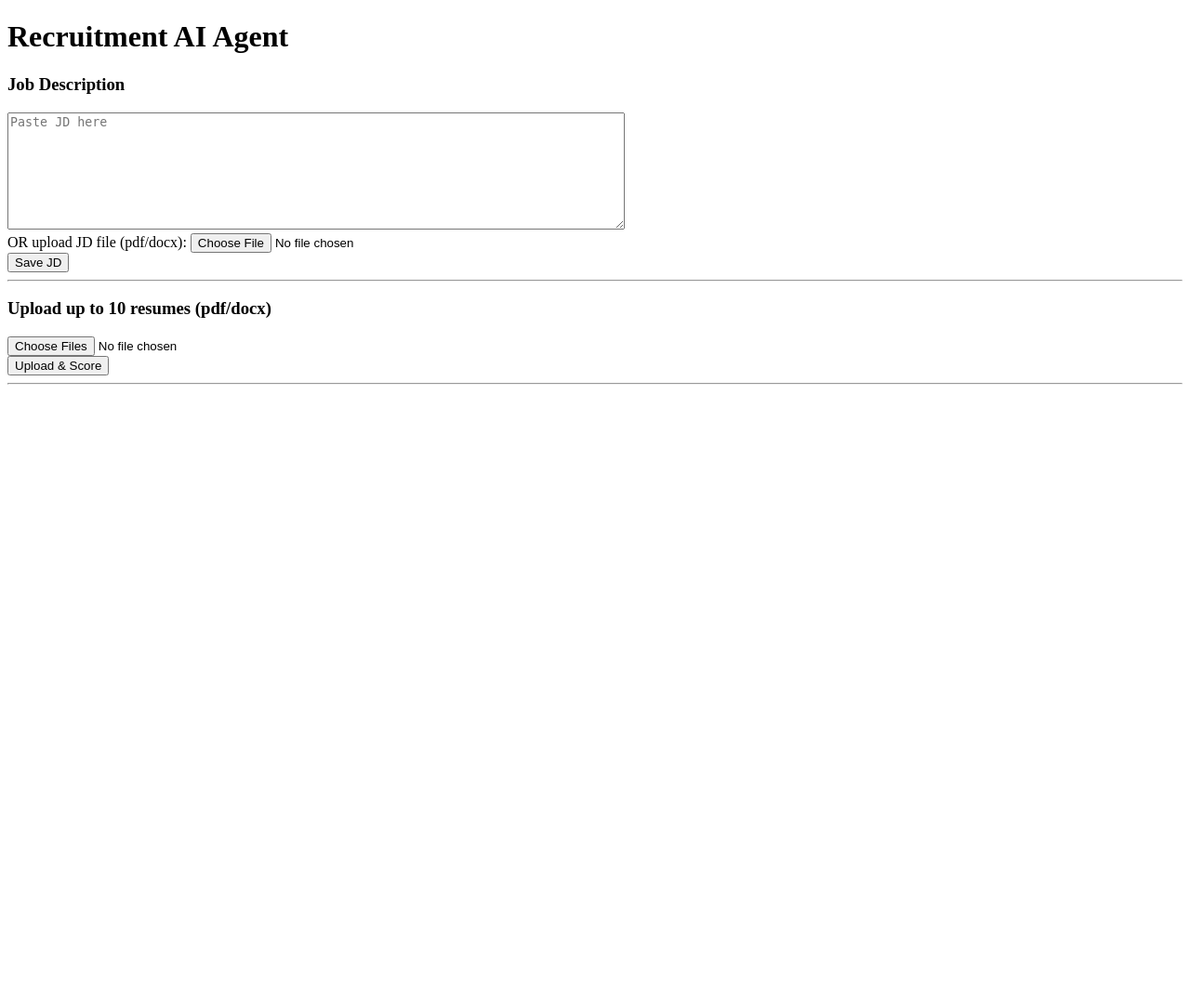
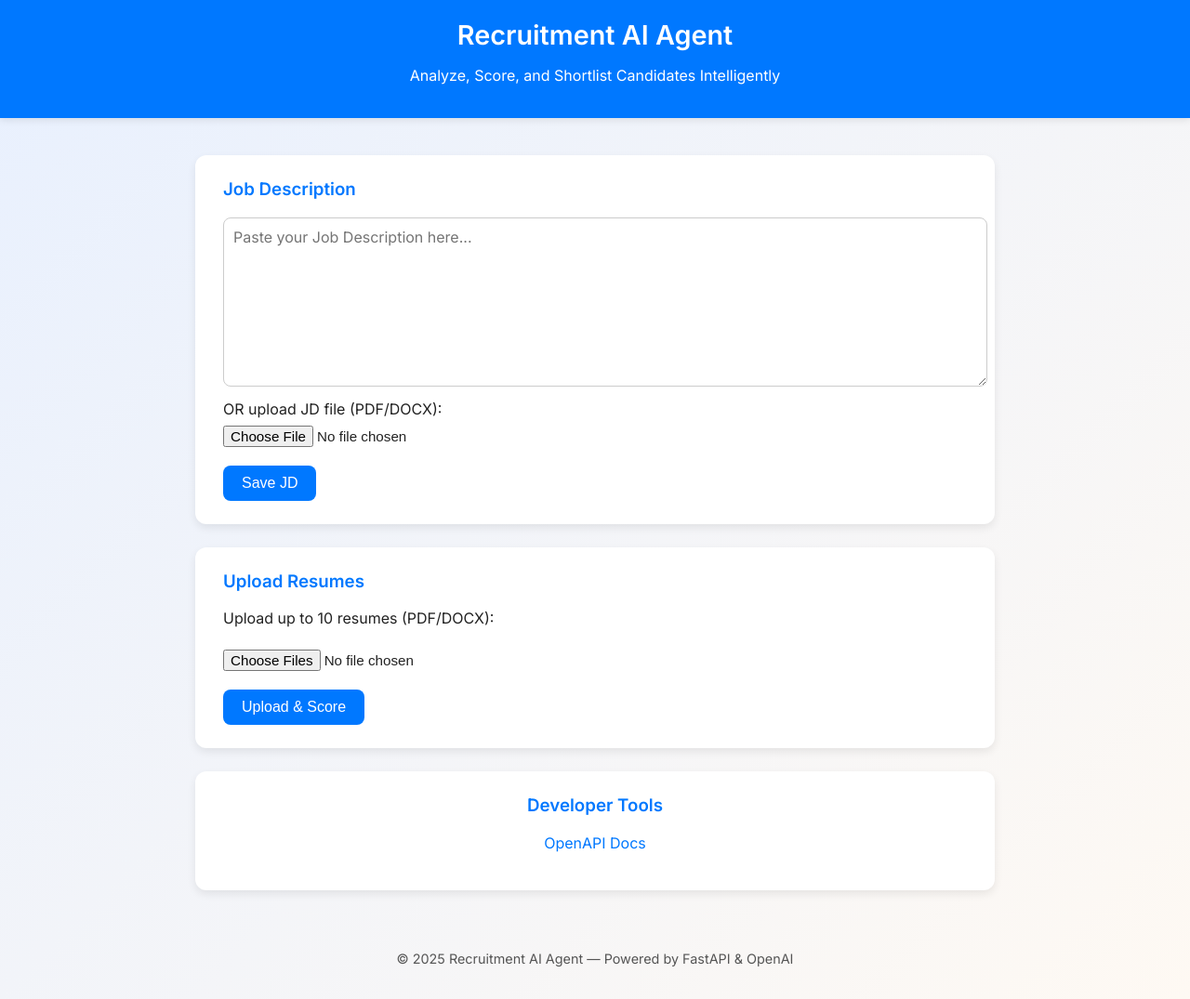
Before and after one commit to Nikita512/recruitment_ai_agent, a FastAPI app: page / in a window 1280 px wide. Shown: the whole page at 93% size. Before the commit the page ends 414 px from the top, so only its background shows below. Run offline with FastAPI, Linux system fonts and the light colour scheme.

Commit message:
Update index.html

```diff
--- a/templates/index.html
+++ b/templates/index.html
@@ -1,21 +1,149 @@
 <!doctype html>
-<html>
-<head><title>Recruitment AI Agent</title></head>
+<html lang="en">
+<head>
+  <meta charset="UTF-8">
+  <meta name="viewport" content="width=device-width, initial-scale=1.0">
+  <title>Recruitment AI Agent</title>
+  <link href="https://fonts.googleapis.com/css2?family=Inter:wght@400;600&display=swap" rel="stylesheet">
+  <style>
+    body {
+      font-family: 'Inter', sans-serif;
+      background: linear-gradient(135deg, #e8f0fe, #fef9f3);
+      margin: 0;
+      padding: 0;
+      color: #222;
+    }
+
+    header {
+      background: #0078ff;
+      color: #fff;
+      padding: 20px 0;
+      text-align: center;
+      box-shadow: 0 2px 8px rgba(0,0,0,0.1);
+    }
+
+    h1 {
+      margin: 0;
+      font-weight: 600;
+      font-size: 1.8rem;
+    }
+
+    main {
+      display: flex;
+      flex-direction: column;
+      align-items: center;
+      margin: 40px auto;
+      max-width: 800px;
+      padding: 0 15px;
+    }
+
+    .card {
+      background: #fff;
+      border-radius: 12px;
+      box-shadow: 0 4px 10px rgba(0,0,0,0.08);
+      padding: 25px 30px;
+      width: 100%;
+      margin-bottom: 25px;
+      transition: transform 0.2s ease;
+    }
+
+    .card:hover {
+      transform: translateY(-3px);
+    }
+
+    h3 {
+      color: #0078ff;
+      margin-top: 0;
+    }
+
+    textarea {
+      width: 100%;
+      border-radius: 8px;
+      border: 1px solid #ccc;
+      padding: 10px;
+      font-size: 1rem;
+      resize: vertical;
+      margin-bottom: 10px;
+      font-family: 'Inter', sans-serif;
+    }
+
+    input[type="file"] {
+      margin-top: 8px;
+      font-size: 0.95rem;
+    }
+
+    button {
+      background-color: #0078ff;
+      color: #fff;
+      border: none;
+      padding: 10px 20px;
+      border-radius: 8px;
+      font-size: 1rem;
+      cursor: pointer;
+      transition: background-color 0.3s;
+    }
+
+    button:hover {
+      background-color: #005fcc;
+    }
+
+    hr {
+      border: none;
+      border-top: 1px solid #ddd;
+      margin: 30px 0;
+    }
+
+    footer {
+      text-align: center;
+      color: #555;
+      font-size: 0.9rem;
+      padding-bottom: 20px;
+    }
+
+    a {
+      color: #0078ff;
+      text-decoration: none;
+    }
+
+    a:hover {
+      text-decoration: underline;
+    }
+  </style>
+</head>
 <body>
+  <header>
     <h1>Recruitment AI Agent</h1>
+    <p>Analyze, Score, and Shortlist Candidates Intelligently</p>
+  </header>
+
+  <main>
+    <div class="card">
+      <h3>Job Description</h3>
       <form action="/upload_jd" method="post" enctype="multipart/form-data">
-    <h3>Job Description</h3>
-    <textarea name="jd_text" rows="8" cols="80" placeholder="Paste JD here"></textarea><br/>
-    OR upload JD file (pdf/docx): <input type="file" name="jd_file"/><br/>
+        <textarea name="jd_text" rows="8" placeholder="Paste your Job Description here..."></textarea><br/>
+        <label>OR upload JD file (PDF/DOCX):</label><br/>
+        <input type="file" name="jd_file" accept=".pdf,.doc,.docx"/><br/><br/>
         <button type="submit">Save JD</button>
       </form>
+    </div>
 
-  <hr/>
+    <div class="card">
+      <h3>Upload Resumes</h3>
       <form action="/upload_resumes" method="post" enctype="multipart/form-data">
-    <h3>Upload up to 10 resumes (pdf/docx)</h3>
-    <input type="file" name="resumes" multiple/><br/>
+        <p>Upload up to 10 resumes (PDF/DOCX):</p>
+        <input type="file" name="resumes" multiple accept=".pdf,.doc,.docx"/><br/><br/>
         <button type="submit">Upload & Score</button>
       </form>
-  <hr/>
+    </div>
+
+    <div class="card" style="text-align:center;">
+      <h3>Developer Tools</h3>
+      <p><a href="/docs" target="_blank">OpenAPI Docs</a></p>
+    </div>
+  </main>
+
+  <footer>
+    <p>© 2025 Recruitment AI Agent — Powered by FastAPI & OpenAI</p>
+  </footer>
 </body>
 </html>
```
Lines whose indentation alone changed are shown as unchanged.
